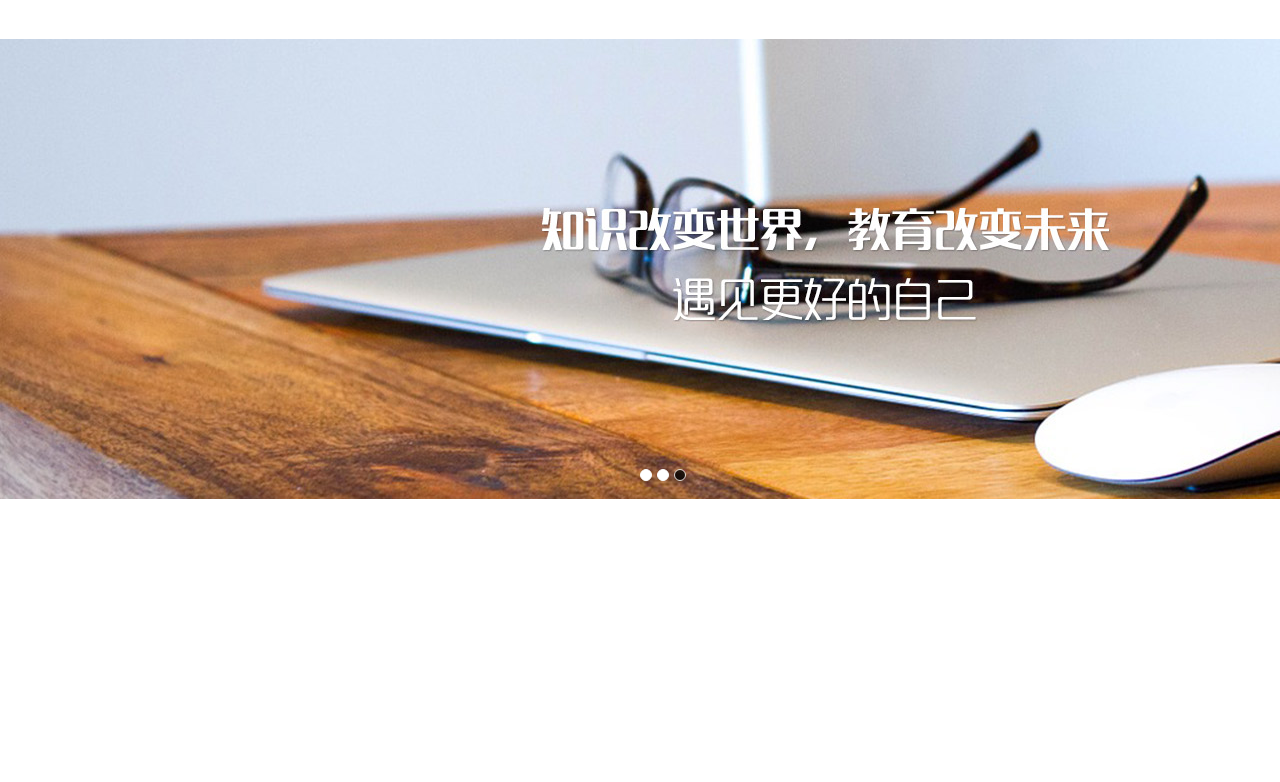
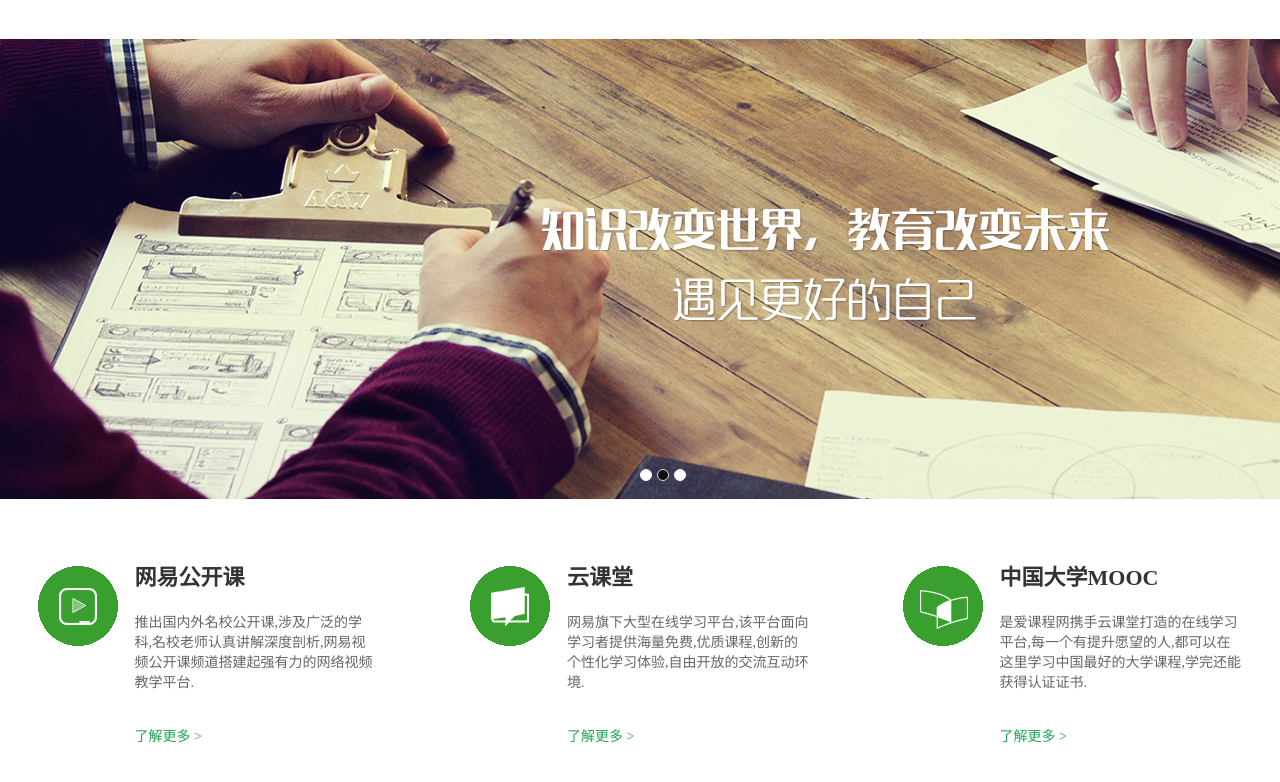
Before and after one commit to cangdow/NetEase-Frontend, a plain HTML site: page index.html in a window 1280 px wide. Shown: the part 86-868 px from the top of the page. Before the commit the page ends 800 px from the top, so only its background shows below. Drawn offline with Linux system fonts and the light colour scheme.

Commit message:
change-threeProduct
完成三个产品视图…

```diff
--- a/css/style.css
+++ b/css/style.css
@@ -1,7 +1,7 @@
 *{	margin:0;
   	padding:0;
 	text-decoration: none;
-    font-family: SimSun; /*for箭头样式*/
+    font-family: MicrosoftYaHei;
 }
 /*广告通知条开始*/
 #adv{
@@ -135,3 +135,22 @@
     clear:both;
 }
 /*轮播图结束*/
+/*三个产品开始*/
+#product{position: absolute;top: 585px;width: 100%;height: 296px;
+}
+#product-main{width: 1205px;height: 176px;margin:auto;margin-top: 60px;
+}
+#product-main .p-product{width: 340px;height: 176px;}
+#product-main #open{float: left;}
+#product-main #class{float: left;margin-left: 92.5px;}
+#product-main #mooc{float: right;}
+#product-main .p-img{width: 80px;height: 80px;position:relative; top:7px;
+float:left;overflow:hidden;}
+#product-main #p-img1{background: url(../images/three.png) 0 0 no-repeat;}
+#product-main #p-img2{background: url(../images/three.png) -85px 0 no-repeat;}
+#product-main #p-img3{background: url(../images/three.png) -170px 0 no-repeat;}
+#product-main .p-txt{width: 243px;height:176px; float: right;}
+#product-main .p-h3{font-size: 22px;margin-bottom: 20px;color: #333}
+#product-main .p-p{font-size: 14px;margin-bottom: 34px;color: #666}
+#product-main .p-txt a{color: #21a557;font-size: 14px;}
+/*三个产品结束*/
--- a/index.html
+++ b/index.html
@@ -55,33 +55,36 @@
 	<a href="javascript:;" id="next" class="arrow">&gt;</a>
 </div>
 <!-- 轮播图结束 -->
+
 <!-- 三个产品开始 -->
-<!-- <div id="product">
-	<div id="open">
-	<div>img</div>
-		<div>
-			<h3>云课堂</h3>
-			<p>啥啥啥</p>
-			<p><a href="">了解更多</a></p>
+<div id="product">
+<div id="product-main">
+	<div id="open" class="p-product">
+		<div id="p-img1" class="p-img"></div>
+		<div class="p-txt">
+			<h3 class="p-h3">网易公开课</h3>
+			<p class="p-p">推出国内外名校公开课,涉及广泛的学科,名校老师认真讲解深度剖析,网易视频公开课频道搭建起强有力的网络视频教学平台.</p>
+			<p><a href="">了解更多 &gt;</a></p>
 		</div>
 	</div>
-		<div id="open">
-		<div>img</div>
-		<div>
-			<h3>云课堂</h3>
-			<p>啥啥啥</p>
-			<p><a href="">了解更多</a></p>
+	<div id="class" class="p-product">
+		<div id="p-img2" class="p-img"></div>
+		<div class="p-txt">
+			<h3 class="p-h3">云课堂</h3>
+			<p class="p-p">网易旗下大型在线学习平台,该平台面向学习者提供海量免费,优质课程,创新的个性化学习体验,自由开放的交流互动环境.</p>
+			<p><a href="">了解更多 &gt;</a></p>
 		</div>
 	</div>
-	<div id="open">
-		<div>img</div>
-		<div>
-			<h3>云课堂</h3>
-			<p>啥啥啥</p>
-			<p><a href="">了解更多</a></p>
+	<div id="mooc" class="p-product">
+		<div id="p-img3" class="p-img"></div>
+		<div class="p-txt">
+			<h3 class="p-h3">中国大学MOOC</h3>
+			<p class="p-p">是爱课程网携手云课堂打造的在线学习平台,每一个有提升愿望的人,都可以在这里学习中国最好的大学课程,学完还能获得认证证书.</p>
+			<p><a href="">了解更多 &gt;</a></p>
 		</div>
 	</div>
-</div> -->
+</div>
+</div>
 <!-- 三个产品结束 -->
 <!-- <div id="img">导航展示图</div>
 <div id="main">
--- a/js/main.js
+++ b/js/main.js
@@ -80,14 +80,14 @@ function autoplay(){
 		show(n-2);
 		n--;
 	}
-	var m=setInterval(nextPic, 2500);
+	var m=setInterval(nextPic, 5000);
 	//4.将图片和左右箭头鼠标悬停时清除计时器，写成函数pause
 	//4.将图片和左右箭头鼠标离开时重启计数器，写成函数restart
 	function pause(){
 		clearInterval(m);
 	}
 	function restart(){
-		m=setInterval(nextPic,2500);
+		m=setInterval(nextPic,5000);
 	}
 	//1.手动轮播：把选中按钮和图片添加相应类名，把原来选中的按钮和图片取消相应类名
 	for(i=0;i<btns.length;i++){
@@ -99,7 +99,7 @@ function autoplay(){
 		}
 		btns[i].onmouseout=function(){
 			n=this.index+1;
-			m=setInterval(nextPic, 2500);
+			m=setInterval(nextPic, 5000);
 		}
 		imgs[i].onmouseover=pause;
 		imgs[i].onmouseout=restart;
@@ -141,6 +141,7 @@ function autoplay(){
 		}
 	}
 }
+
 window.onload = function(){
 	advBanner();
 	autoplay();
```
